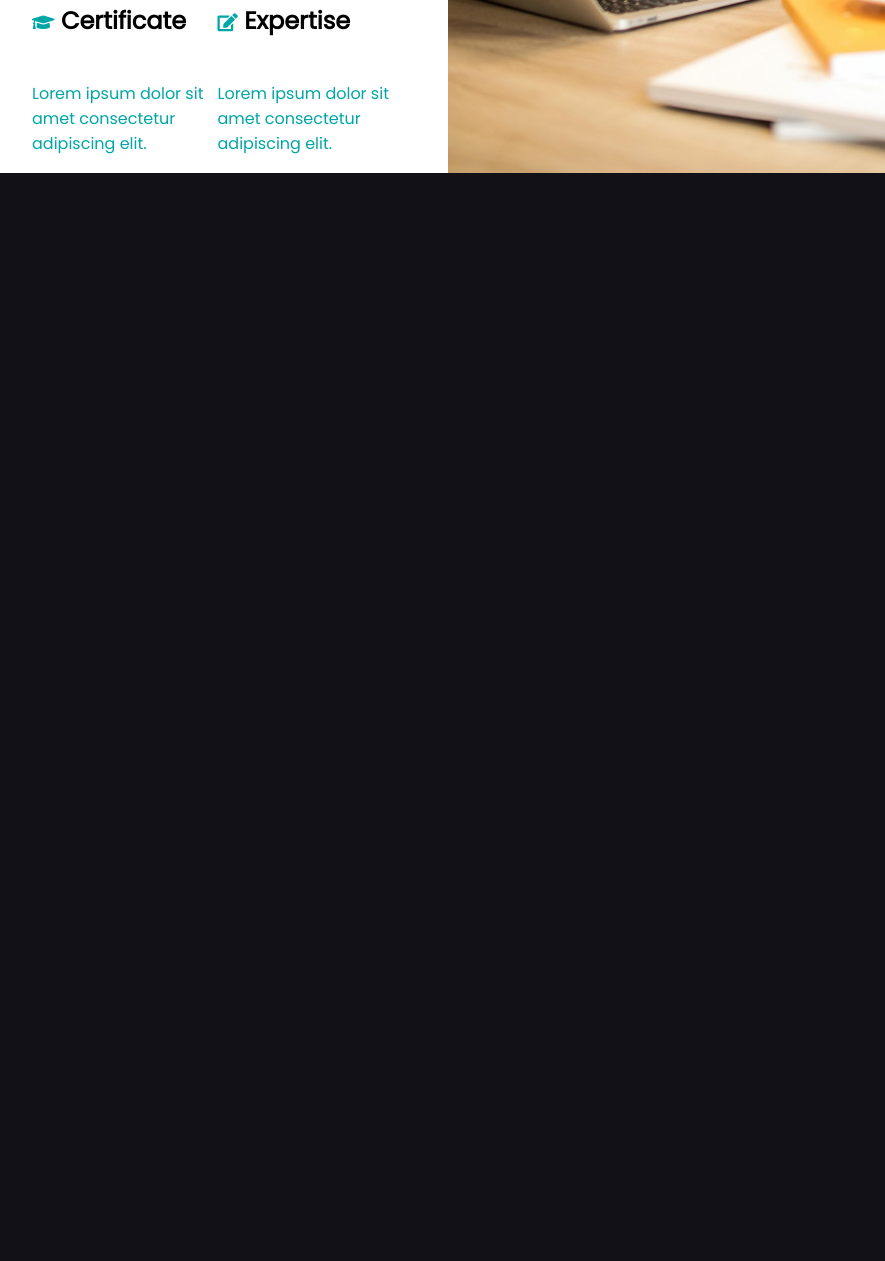
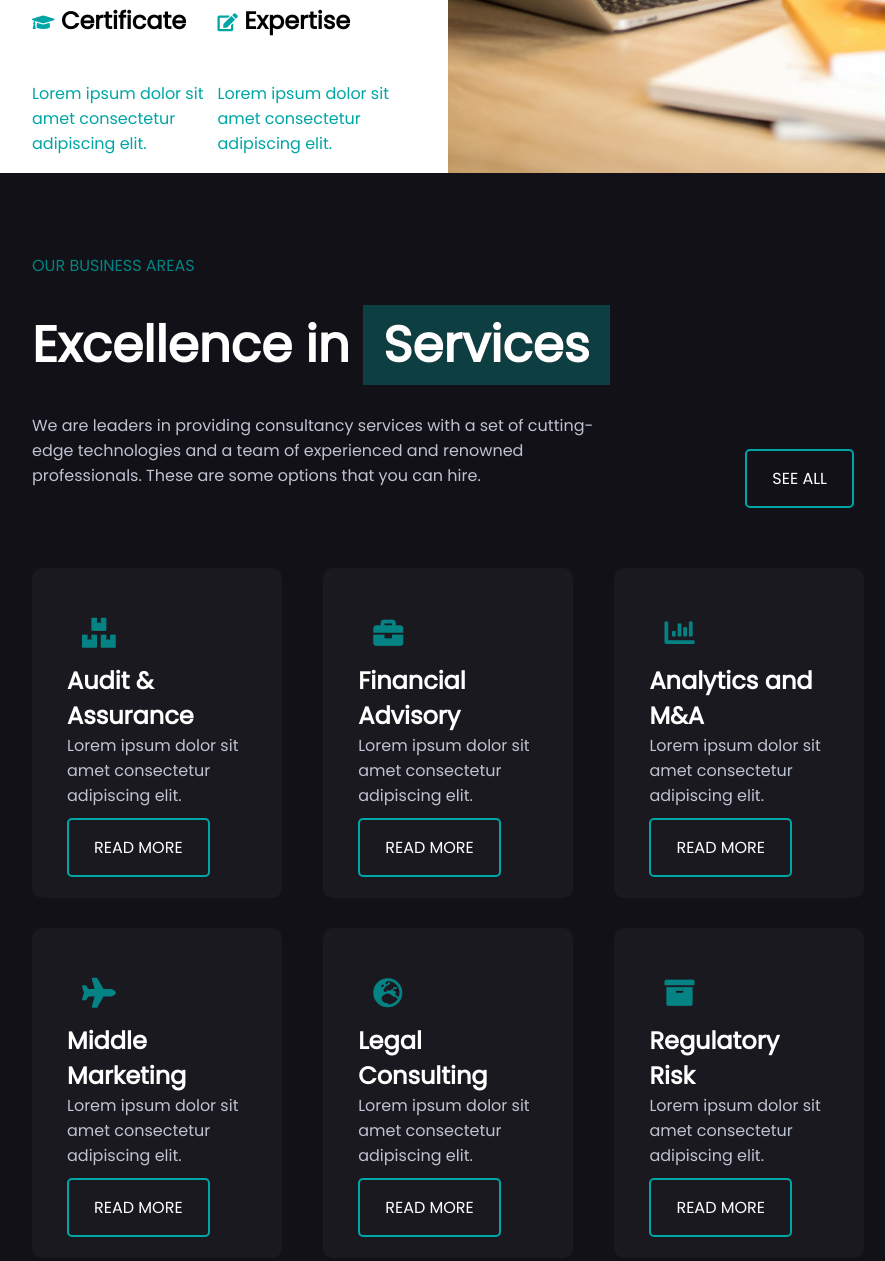
Before and after one commit to GiulioVolletti/proj-html-vuejs, a website: page index.html in a window 1280 px wide. Shown: the part 2172-3433 px from the top of the page, without its empty margins (192-1077 px from the left). Drawn offline with nearby package versions, Linux system fonts and the light colour scheme.

Commit message:
commit 14

```diff
--- a/index.html
+++ b/index.html
@@ -129,7 +129,56 @@
 
         <!-- services -->
         <section class="services">
+          <div class="container">
+            <div class="services-top">
+              <div class="services-top-container">
+                <p>OUR BUSINESS AREAS</p>
+                <h1>Excellence in <span>Services</span></h1>
+                <p>We are leaders in providing consultancy services with a set of cutting-edge technologies and a team of experienced and renowned professionals. These are some options that you can hire.</p>
+              </div>
+              <a class="btn btn-trasparent" href="#">SEE ALL</a>
+            </div>
 
+            <div class="services-bottom">
+              <div class="services-bottom-content">
+                <i class="fas fa-boxes"></i>
+                <h2>Audit & Assurance</h2>
+                <p>Lorem ipsum dolor sit amet consectetur adipiscing elit.</p>
+                <a class="btn btn-trasparent" href="#">READ MORE</a>
+              </div>
+              <div class="services-bottom-content">
+                <i class="fas fa-briefcase"></i>
+                <h2>Financial Advisory</h2>
+                <p>Lorem ipsum dolor sit amet consectetur adipiscing elit.</p>
+                <a class="btn btn-trasparent" href="#">READ MORE</a>
+              </div>
+              <div class="services-bottom-content">
+                <i class="fas fa-chart-bar"></i>
+                <h2>Analytics and M&A</h2>
+                <p>Lorem ipsum dolor sit amet consectetur adipiscing elit.</p>
+                <a class="btn btn-trasparent" href="#">READ MORE</a>
+              </div>
+              <div class="services-bottom-content">
+                <i class="fas fa-plane"></i>
+                <h2>Middle Marketing</h2>
+                <p>Lorem ipsum dolor sit amet consectetur adipiscing elit.</p>
+                <a class="btn btn-trasparent" href="#">READ MORE</a>
+              </div>
+              <div class="services-bottom-content">
+                <i class="fas fa-globe-europe"></i>
+                <h2>Legal Consulting</h2>
+                <p>Lorem ipsum dolor sit amet consectetur adipiscing elit.</p>
+                <a class="btn btn-trasparent" href="#">READ MORE</a>
+              </div>
+              <div class="services-bottom-content">
+                <i class="fas fa-archive"></i>
+                <h2>Regulatory Risk</h2>
+                <p>Lorem ipsum dolor sit amet consectetur adipiscing elit.</p>
+                <a class="btn btn-trasparent" href="#">READ MORE</a>
+              </div>
+            </div>
+
+          </div>
         </section>
         <!-- /services -->
 
@@ -197,7 +246,7 @@
             <form class="subscribe-half" action="index.html" method="post">
               <input type="text" name="name" value="" placeholder="name" required>
               <input type="email" name="email-subscribe" value="" placeholder="Email" required>
-              <input type="submit" class="btn btn-green" href="#" value="Subscribe"></input>
+              <input id="subscribe" type="submit" class="btn btn-green" href="#" value="Subscribe"></input>
             </form>
           </div>
         </section>
--- a/src/partials/_common.scss
+++ b/src/partials/_common.scss
@@ -13,3 +13,5 @@
 #wrapper-script {
   font-family: 'Poppins', sans-serif;
 }
+
+@include buttonBrandStile;
--- a/src/partials/_footer.scss
+++ b/src/partials/_footer.scss
@@ -14,7 +14,6 @@ footer {
         justify-content: space-between;
         height: 340px;
         width: calc(90% / 4);
-        @include buttonBrandStile;
         .btn {
           margin-left: 0;
           width: 65%;
--- a/src/partials/_main.scss
+++ b/src/partials/_main.scss
@@ -24,7 +24,6 @@ main {
           padding: 25px 0;
           margin-bottom: 25px;
         }
-      @include buttonBrandStile
       }
     }
   }
@@ -89,7 +88,66 @@ main {
 
   .services {
     height: 1200px;
-    background-color: #111117
+    background-color: #111117;
+    &-top {
+      padding: 50px 0;
+      position: relative;
+      &-container {
+        width: 70%;
+        height: 100%;
+        color: white;
+        span {
+          padding: 5px 20px;
+          background-color: rgba( 0, 165, 165, 0.3);
+          border-radius: 25px 0 0 25px;
+          text-shadow: 0.2px 0.2px #000000;
+          border-radius: 0;
+        }
+        h1 {
+          margin: 20px 0;
+        }
+        p {
+          margin: 30px 0;
+          color: #BFC2CF;
+          &:first-child {
+            color: #038483;
+          }
+        }
+      }
+      .btn {
+        position: absolute;
+        bottom: 50px;
+        right: 0;
+      }
+    }
+
+    &-bottom {
+      @include containerForElement;
+      flex-wrap: wrap;
+      color: white;
+      &-content {
+        height: 330px;
+        padding: 35px;
+        margin-bottom: 30px;
+        background-color: #19191F;
+        justify-content: space-between;
+        &:hover p {
+          color: white;
+        }
+        &:hover i {
+          color: white;
+        }
+        p {
+          color: #BFC2CF;
+        }
+        .btn {
+          margin-left: 0;
+        }
+        i {
+          background-color: inherit;
+        }
+      }
+    }
   }
 
   .pricing {
@@ -149,7 +207,6 @@ main {
     background-size: cover;
     background-position: center;
     background-attachment: fixed;
-    @include buttonBrandStile;
     &-half {
       padding: 50px;
       width: 49%;
@@ -158,6 +215,13 @@ main {
       flex-direction: column;
       justify-content: space-between;
       @include companyMainTextStile;
+      #subscribe {
+        cursor: pointer;
+        background-color: $brandColor;
+        &:hover {
+          background-color: $trasparentBrandColor;
+        }
+      }
       input {
         width: 100%;
         padding: 15px;
@@ -241,7 +305,6 @@ main {
               outline: none;
             }
           }
-          @include buttonBrandStile;
           .btn {
             margin-left: 0;
           }
@@ -273,7 +336,6 @@ main {
             }
           }
         }
-        @include buttonBrandStile;
         .btn {
           color: $brandColor;
           width: 40%;
--- a/src/style.scss
+++ b/src/style.scss
@@ -1,6 +1,6 @@
-@import "partials/_common.scss";
 @import "partials/_variables.scss";
 @import "partials/_mixins.scss";
+@import "partials/_common.scss";
 @import "partials/_header.scss";
 @import "partials/_main.scss";
 @import "partials/footer.scss";
```
Also changed, not shown: css/style.css.
